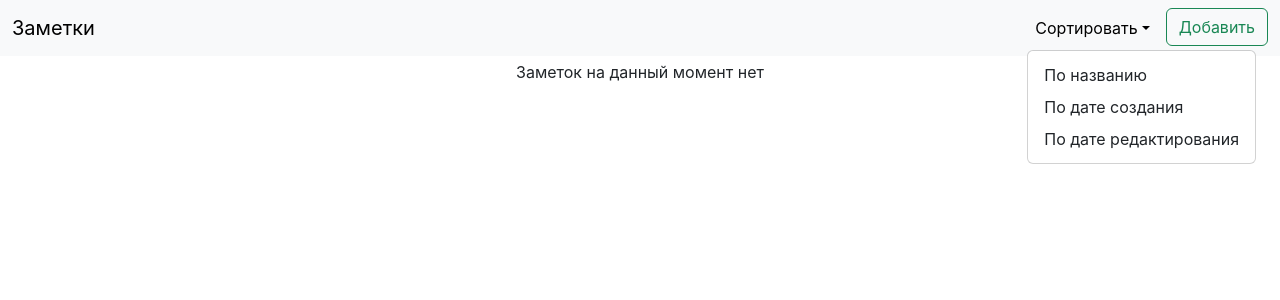
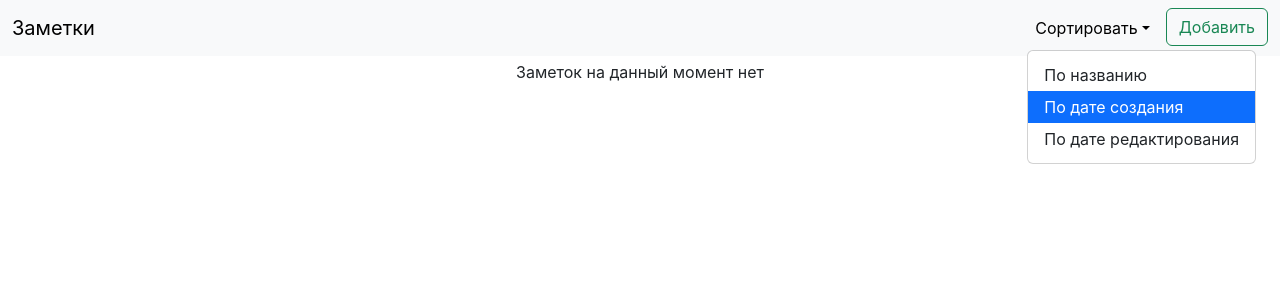
Before and after one commit to zheleznoff/digitaldrilling_test, a React (Create React App) app: page / in a window 1280 px wide. Both pictures are taken after a click on the button "Сортировать". Shown: the top 300 px of the page. Built offline with nearby package versions, Linux system fonts and the light colour scheme.

Commit message:
implementing notes sorting logic

```diff
--- a/src/App.css
+++ b/src/App.css
@@ -35,3 +35,29 @@
     color: black;
     cursor: pointer;
 }
+
+
+.card_list {
+    width: 50%;
+}
+
+.card__footer {
+    display: flex;
+    flex-direction: row;
+}
+
+@media only screen and (max-width: 900px) {
+    .card_list {
+        width: 100%;
+        padding: 0 20px;
+    }
+}
+
+@media only screen and (max-width: 550px) {
+    .card__footer {
+        flex-direction: column;
+    }
+    .card__dates {
+        flex-direction: column;
+    }
+}
--- a/src/App.tsx
+++ b/src/App.tsx
@@ -4,6 +4,8 @@ import { MainPage } from './components/MainPage/MainPage';
 import {IndexedDBProvider} from './providers/IndexedDBProvider';
 
 function App() {
+
+
   return (
     <>
       <IndexedDBProvider>
--- a/src/components/MainPage/CardList/Card/Card.tsx
+++ b/src/components/MainPage/CardList/Card/Card.tsx
@@ -33,7 +33,7 @@ const Card = ({ card }: Props): JSX.Element => {
                     {card.text}
                 </p>
                 <div
-                    className='d-flex justify-content-between align-items-center'
+                    className='d-flex justify-content-between align-items-center card__footer gap-3'
                 >
                     <div className='d-flex gap-2'>
                         <ModalWindow
@@ -53,14 +53,13 @@ const Card = ({ card }: Props): JSX.Element => {
                         <button
                             className='btn btn-danger'
                             onClick={() => {
-                                console.log(card);
                                 deleteRecord(card.id).then(() => toggleModal())
                             }}
                         >
                             Удалить
                         </button>
                     </div>
-                    <div className='d-flex gap-2'>
+                    <div className='d-flex gap-2 flex-row card__dates'>
                         <span className='text-muted'>
                             {`Создано: ${card.createdAt.toLocaleString()}`}
                         </span>
--- a/src/components/MainPage/CardList/CardList.tsx
+++ b/src/components/MainPage/CardList/CardList.tsx
@@ -9,13 +9,9 @@ const CardList = (): JSX.Element => {
     if (data?.length === 0) {
         return (<div>Заметок на данный момент нет</div>)
     }
-
     return (
         <div
-            style={{
-                width: '45%',
-            }}
-            className='d-flex flex-column gap-3 mt-2 mb-2'
+            className='d-flex flex-column gap-3 mt-2 mb-2 card_list'
         >
             {data.map((card: ExistedCardType) => (
                 <Card
--- a/src/components/layout/Navbar/Navbar.tsx
+++ b/src/components/layout/Navbar/Navbar.tsx
@@ -13,7 +13,7 @@ export const Navbar = (): JSX.Element => {
         setShowModal(!showModal);
     }
 
-    const {addRecord} = useContext(IndexedDBContext);
+    const {addRecord, reorderBy, providerData: { sortingBy }} = useContext(IndexedDBContext);
     return (
         <nav className="navbar navbar-expand-lg bg-body-tertiary sticky-top mb-1">
             <div className="container-fluid">
@@ -26,9 +26,9 @@ export const Navbar = (): JSX.Element => {
                                     Сортировать
                                 </span>
                                 <ul className="dropdown-menu">
-                                    <li><span className="dropdown-item">По названию</span></li>
-                                    <li><span className="dropdown-item">По дате создания</span></li>
-                                    <li><span className="dropdown-item">По дате редактирования</span></li>
+                                    <li onClick={() => reorderBy('title')}><span className={"dropdown-item" + (sortingBy === 'title' ? ' active' : '')}>По названию</span></li>
+                                    <li onClick={() => reorderBy('createdAt')}><span className={"dropdown-item" + (sortingBy === 'createdAt' ? ' active' : '') }>По дате создания</span></li>
+                                    <li onClick={() => reorderBy('updatedAt')}><span className={"dropdown-item" + (sortingBy === 'updatedAt' ? ' active' : '') }>По дате редактирования</span></li>
                                 </ul>
                             </li>
                         </ul>
@@ -41,7 +41,9 @@ export const Navbar = (): JSX.Element => {
                     >
                         <CardForm
                             onSubmit={(values: CardType) => {
-                                addRecord(values).then(() => toggleModal())
+                                addRecord(values)
+                                    .then(() => toggleModal())
+                                    .catch(err => alert(err))
                             }}
                         />
                     </ModalWindow>
--- a/src/providers/IndexedDBProvider.tsx
+++ b/src/providers/IndexedDBProvider.tsx
@@ -1,32 +1,36 @@
 import { createContext, useEffect, useState } from 'react';
 import { CardType, ExistedCardType } from '../components/MainPage/CardList/Card/Card.types'
+type ProviderType = {
+    db: IDBDatabase | null,
+    data: ExistedCardType[] | [],
+    databaseName: string,
+    storeName: string,
+    sortingBy: 'createdAt' | 'updatedAt' | 'title'
+}
 
-const defaultValues = {
+const defaultValues: ProviderType = {
     db: null,
     data: [],
     databaseName: 'Notes',
     storeName: 'MyNotes',
-}
-type ProviderType = {
-    db: IDBDatabase | null,
-    data: ExistedCardType[] | [],
-    databaseName: string,
-    storeName: string
+    sortingBy: 'createdAt'
 }
 
-type IndexedDBContextType  = {
+type IndexedDBContextType = {
     providerData: ProviderType,
     addRecord: (record: CardType) => Promise<unknown>,
     deleteRecord: (key: number) => Promise<unknown>,
-    updateRecord: (key: number, updatedRecord: CardType) => Promise<unknown>
+    updateRecord: (key: number, updatedRecord: CardType) => Promise<unknown>,
+    reorderBy: (sortingBy: 'createdAt' | 'updatedAt' | 'title') => void
 }
 
 
 const IndexedDBContext = createContext<IndexedDBContextType>({
     providerData: defaultValues,
     addRecord: (record: CardType) => new Promise(() => null),
-    deleteRecord: (key: number) => new Promise(() => null),
-    updateRecord: (key: number) => new Promise(() => null)
+    deleteRecord: (key) => new Promise(() => null),
+    updateRecord: (key, updatedRecord) => new Promise(() => null),
+    reorderBy: (sortingBy) => { }
 });
 
 type Props = {
@@ -38,7 +42,7 @@ const IndexedDBProvider = ({ children }: Props) => {
 
     useEffect(() => {
         const openDB = () => {
-            return new Promise<{db: IDBDatabase,data: ExistedCardType[]}>((resolve, reject) => {
+            return new Promise<{ db: IDBDatabase, data: ExistedCardType[] }>((resolve, reject) => {
                 const openRequest = indexedDB.open(providerData.databaseName, 1);
 
                 openRequest.onupgradeneeded = function () {
@@ -93,7 +97,23 @@ const IndexedDBProvider = ({ children }: Props) => {
         // eslint-disable-next-line
     }, []);
 
+    const sortBy = (list: ExistedCardType[], sortingBy: 'createdAt' | 'updatedAt' | 'title'): ExistedCardType[] => {
+        const newList = [...list];
+        return newList.sort((a, b) => {
+            if (sortingBy === 'title') {
+                return a[sortingBy] < b[sortingBy] ? -1 : 1
+            }
+            else {
+                return b[sortingBy].valueOf() - a[sortingBy].valueOf()
+            }
+        })
+    }
+
     const addRecord = async (record: CardType) => {
+
+        if (!record.title || !record.text) {
+            throw 'Необходимо заполнить все поля!';
+        }
 
         return new Promise(async (resolve, reject) => {
             const transaction = providerData.db!.transaction(providerData.storeName, 'readwrite');
@@ -106,7 +126,10 @@ const IndexedDBProvider = ({ children }: Props) => {
                     updatedAt: new Date()
                 });
                 request.onsuccess = function () {
-                    setProviderData({ ...providerData, data: [...providerData.data, { ...record, id: Number(request.result)}] });
+                    setProviderData({
+                        ...providerData,
+                        data: sortBy([...providerData.data, { ...record, id: Number(request.result) }], providerData.sortingBy)
+                    });
                     resolve('Запись успешно добавлена');
                 };
 
@@ -169,7 +192,10 @@ const IndexedDBProvider = ({ children }: Props) => {
                     const updateRequest = store.put(updatedData);
 
                     updateRequest.onsuccess = function () {
-                        setProviderData({ ...providerData, data: providerData.data?.map(item => item.id === key ? updatedData : item) });
+                        setProviderData({
+                            ...providerData,
+                            data: sortBy(providerData.data?.map(item => item.id === key ? updatedData : item), providerData.sortingBy)
+                        });
                         resolve('Record updated successfully');
                     };
 
@@ -187,8 +213,16 @@ const IndexedDBProvider = ({ children }: Props) => {
         });
     };
 
+    const reorderBy = (sortingBy: 'createdAt' | 'updatedAt' | 'title'): void => {
+        setProviderData({
+            ...providerData,
+            data: sortBy(providerData.data, sortingBy),
+            sortingBy: sortingBy
+        });
+    }
+
     return (
-        <IndexedDBContext.Provider value={{providerData, addRecord, deleteRecord, updateRecord}}>
+        <IndexedDBContext.Provider value={{ providerData, addRecord, deleteRecord, updateRecord, reorderBy }}>
             {children}
         </IndexedDBContext.Provider>
     );
```
